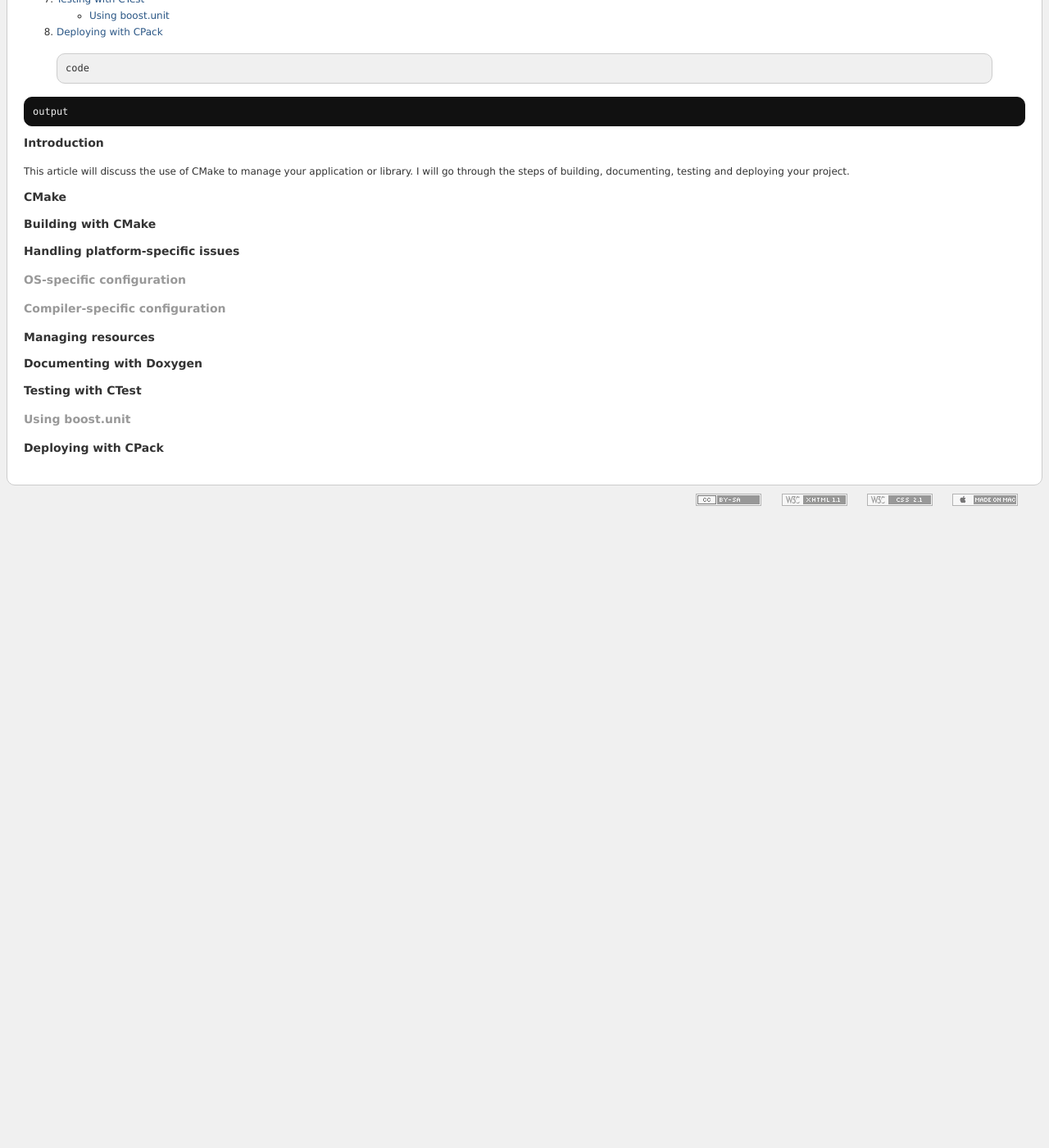
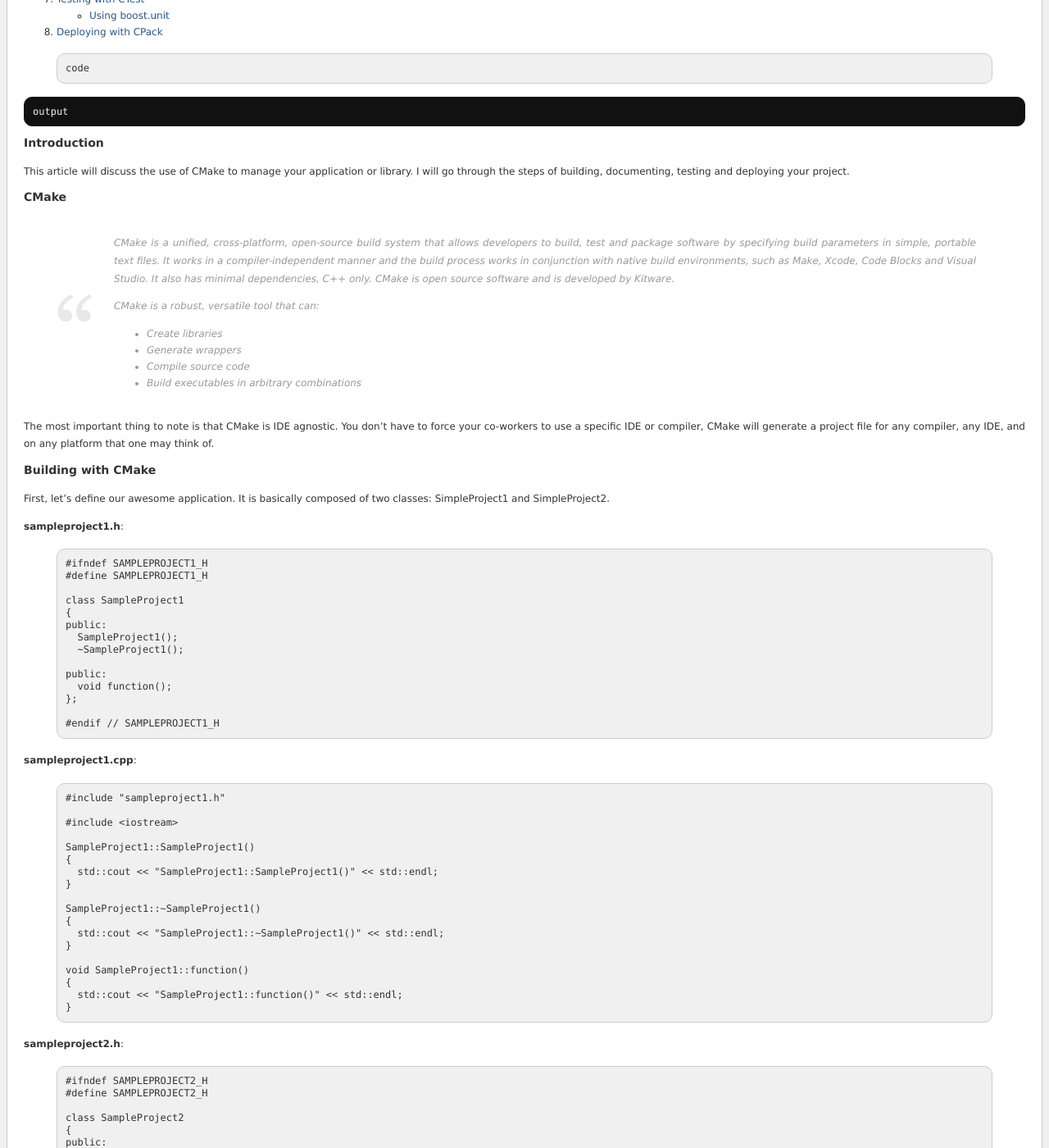
Before and after one commit to NewbiZ/newbiz.github.com, a Jekyll site: the page built from _posts/tutorials/2011-01-27-Clean-project-management-with-CMake.markdown, in a window 1280 px wide and 1400 px high, scrolled down 381 px. Shown: the whole window at 82% size. Built offline with Jekyll 4.4.1, drawn with Linux system fonts in a browser that asks for light colours; Markdown is read by kramdown in place of the engine named in the settings; before the commit the page ends 1011 px from its top, so only the background shows below that; some of the changed text lies outside the part shown.

Commit message:
Add source code to cmake article

```diff
--- a/_posts/tutorials/2011-01-27-Clean-project-management-with-CMake.markdown
+++ b/_posts/tutorials/2011-01-27-Clean-project-management-with-CMake.markdown
@@ -16,9 +16,119 @@ This article will discuss the use of CMake to manage your application or library
 
 CMake
 -----
+> CMake is a unified, cross-platform, open-source build system that allows developers to build, test and package software by specifying build parameters in simple, portable text files. It works in a compiler-independent manner and the build process works in conjunction with native build environments, such as _Make_, _Xcode_, _Code Blocks_ and _Visual Studio_. It also has minimal dependencies, C++ only. CMake is open source software and is developed by Kitware.
+>
+> CMake is a robust, versatile tool that can:
+>
+> * Create libraries
+> * Generate wrappers
+> * Compile source code
+> * Build executables in arbitrary combinations
+
+The most important thing to note is that CMake is IDE agnostic. You don't have to force your co-workers to use a specific IDE or compiler, CMake will generate a project file for any compiler, any IDE, and on any platform that one may think of.
 
 Building with CMake
 -------------------
+
+First, let's define our awesome application. It is basically composed of two classes: SimpleProject1 and SimpleProject2.
+
+__sampleproject1.h__:
+{% highlight cpp %}
+#ifndef SAMPLEPROJECT1_H
+#define SAMPLEPROJECT1_H
+
+class SampleProject1
+{
+public:
+  SampleProject1();
+  ~SampleProject1();
+
+public:
+  void function();
+};
+
+#endif // SAMPLEPROJECT1_H
+{% endhighlight %}
+
+__sampleproject1.cpp__:
+{% highlight cpp %}
+#include "sampleproject1.h"
+
+#include <iostream>
+
+SampleProject1::SampleProject1()
+{
+  std::cout << "SampleProject1::SampleProject1()" << std::endl;
+}
+
+SampleProject1::~SampleProject1()
+{
+  std::cout << "SampleProject1::~SampleProject1()" << std::endl;
+}
+
+void SampleProject1::function()
+{
+  std::cout << "SampleProject1::function()" << std::endl;
+}
+{% endhighlight %}
+
+__sampleproject2.h__:
+{% highlight cpp %}
+#ifndef SAMPLEPROJECT2_H
+#define SAMPLEPROJECT2_H
+
+class SampleProject2
+{
+public:
+  SampleProject2();
+  ~SampleProject2();
+
+public:
+  void function();
+};
+
+#endif // SAMPLEPROJECT2_H
+{% endhighlight %}
+
+__sampleproject2.cpp__:
+{% highlight cpp %}
+#include "sampleproject2.h"
+
+#include <iostream>
+
+SampleProject2::SampleProject2()
+{
+  std::cout << "SampleProject2::SampleProject2()" << std::endl;
+}
+
+SampleProject2::~SampleProject2()
+{
+  std::cout << "SampleProject2::~SampleProject2()" << std::endl;
+}
+
+void SampleProject2::function()
+{
+  std::cout << "SampleProject2::function()" << std::endl;
+}
+{% endhighlight %}
+
+__main.cpp__:
+{% highlight cpp %}
+#include <cstdlib>
+#include "sampleproject1.h"
+#include "sampleproject2.h"
+
+int main( int, char** )
+{
+  SampleProject1 sp1;
+  SampleProject2 sp2;
+
+  sp1.function();
+  sp2.function();
+
+  return EXIT_SUCCESS;
+}
+{% endhighlight %}
 
 Handling platform-specific issues
 ---------------------------------
```
